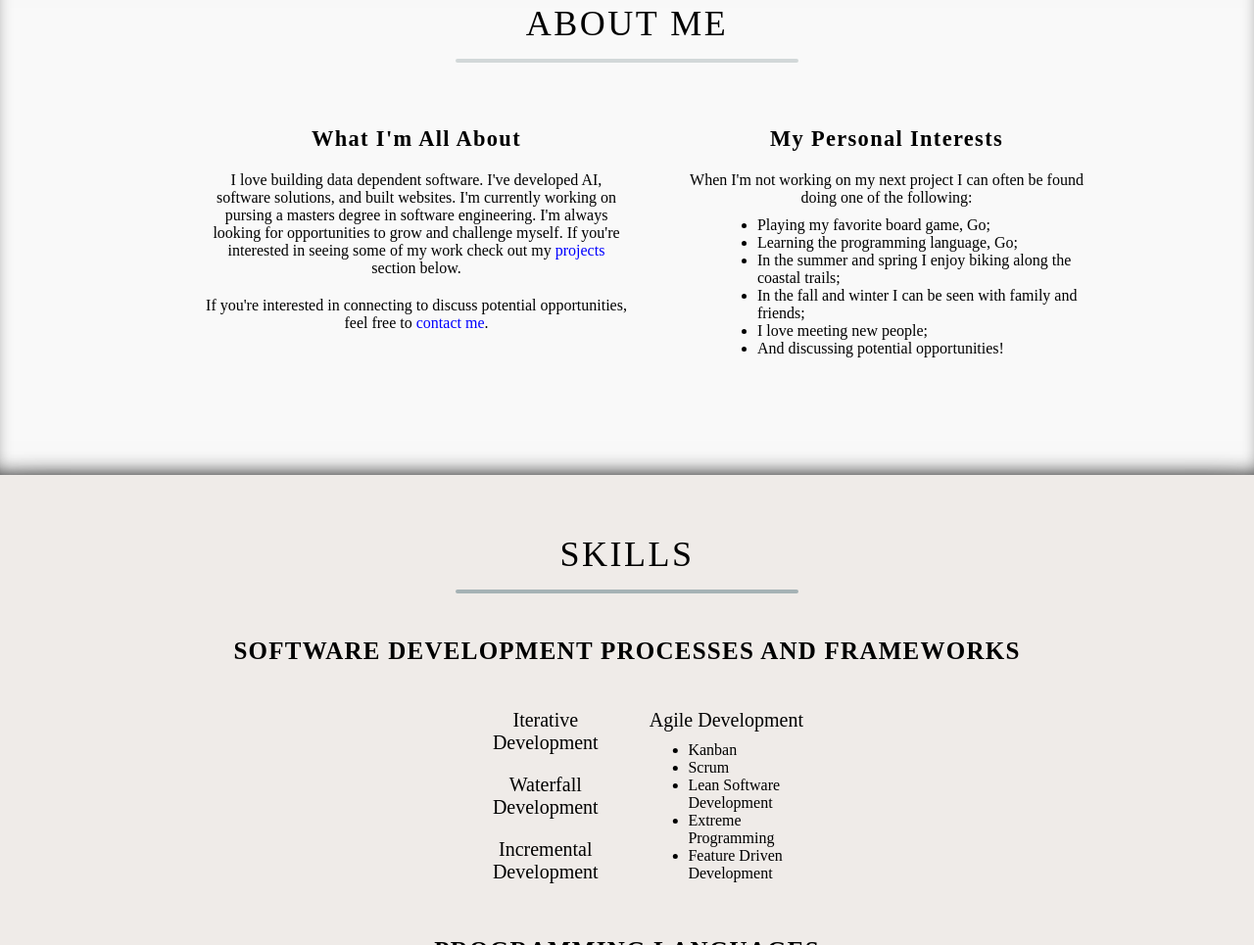
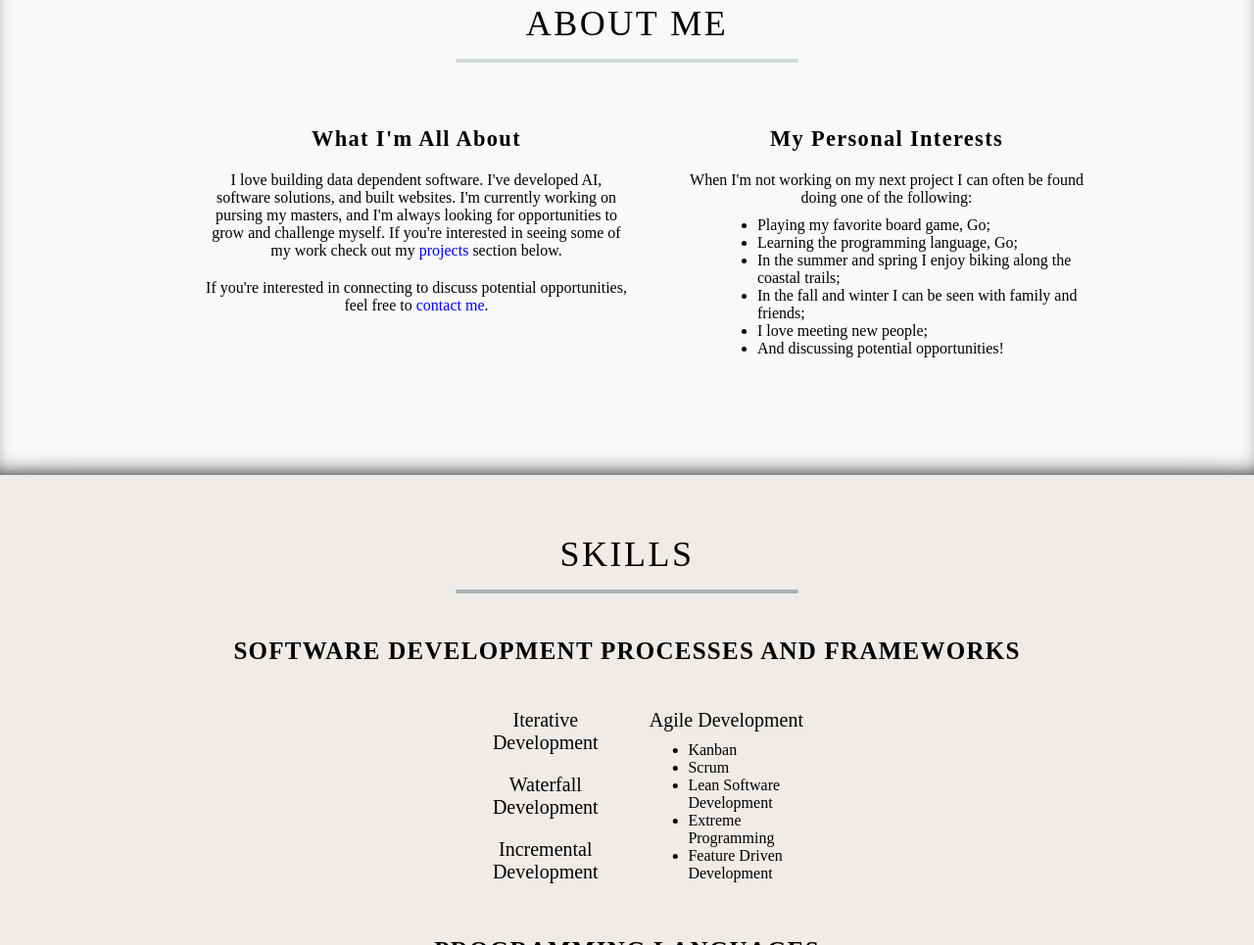
Before and after one commit to pauljmello/my-website, a plain HTML site: page index.html in a window 1280 px wide. Shown: the part 857-1822 px from the top of the page at 98% size. Drawn offline with nearby package versions, Linux system fonts and the light colour scheme.

Commit message:
Add files via upload

```diff
--- a/index.html
+++ b/index.html
@@ -87,8 +87,7 @@
                         <h3>What I'm All About</h3>
                         <p class="about-text">
                             I love building data dependent software. I've developed AI, software solutions, and built
-                            websites. I'm currently working on pursing a masters degree in software engineering. I'm
-                            always
+                            websites. I'm currently working on pursing my masters, and I'm always
                             looking for opportunities to grow and challenge myself. If you're interested in seeing some
                             of my work check out my <a href="#projects">projects</a> section below.
                         </p>
```
